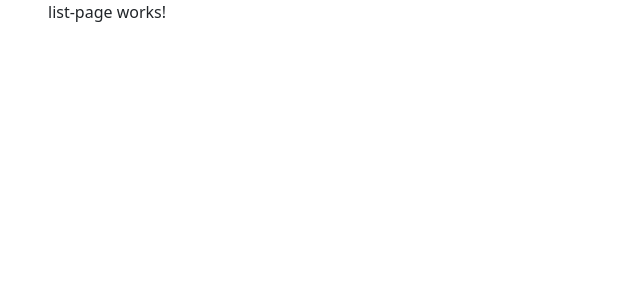
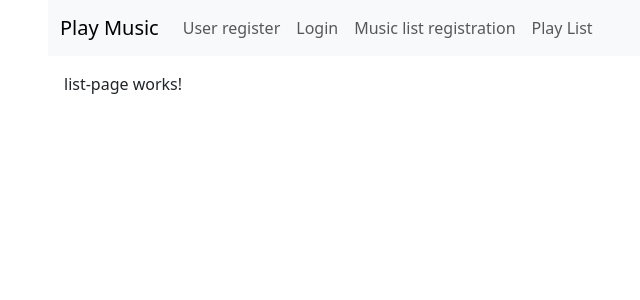
Before and after one commit to felimera/app-playlist-front, an Angular app: page /playlist/list in a window 1280 px wide. Shown: the top 300 px of the page, without its empty margins (34-674 px from the left). Built offline with nearby package versions, Linux system fonts and the light colour scheme.

Commit message:
feature/shared : Creacion del sideNav de la app.

```diff
--- a/src/app/app.component.html
+++ b/src/app/app.component.html
@@ -1 +1,7 @@
-<router-outlet></router-outlet>
+<div>
+  <shared-side-menu />
+</div>
+
+<div class="p-3">
+  <router-outlet></router-outlet>
+</div>
--- /dev/null
+++ b/src/app/shared/components/side-menu/side-menu.component.html
@@ -0,0 +1,15 @@
+<nav class="navbar navbar-expand-lg bg-body-tertiary">
+  <div class="container-fluid">
+    <a class="navbar-brand" routerLink="/playlist/register">Play Music</a>
+    <button class="navbar-toggler" type="button" data-bs-toggle="collapse" data-bs-target="#navbarNavDropdown" aria-controls="navbarNavDropdown" aria-expanded="false" aria-label="Toggle navigation">
+      <span class="navbar-toggler-icon"></span>
+    </button>
+    <div class="collapse navbar-collapse" id="navbarNavDropdown">
+      <ul class="navbar-nav">
+        <li class="nav-item" *ngFor="let item of playlistMenu" class="list-group-item " [routerLink]="[item.route]">
+          <a [class]="isSelectedItem(item.code)" (click)="addTitle(item.code)">{{item.title}}</a>
+        </li>
+      </ul>
+    </div>
+  </div>
+</nav>
--- /dev/null
+++ b/src/app/shared/components/side-menu/side-menu.component.ts
@@ -0,0 +1,30 @@
+import { Component } from '@angular/core';
+import { MenuItem } from '../../interfaces/menu-item.interface';
+
+@Component({
+  selector: 'shared-side-menu',
+  templateUrl: './side-menu.component.html',
+  styles: ``
+})
+export class SideMenuComponent {
+
+  public codeMenu: string = '';
+
+  public playlistMenu: MenuItem[] = [
+    { title: 'User register', route: './auth/sign-up', code: 'A01' },
+    { title: 'Login', route: './auth/login', code: 'A02' },
+    { title: 'Music list registration', route: './playlist/register', code: 'P01' },
+    { title: 'Play List', route: './playlist/list', code: 'P02' },
+  ];
+
+  public addTitle(code: string) {
+    this.codeMenu = code;
+  }
+
+  public isSelectedItem(code: string): string {
+    if (code !== this.codeMenu) {
+      return 'nav-link';
+    }
+    return 'nav-link text-bg-dark';
+  }
+}
--- /dev/null
+++ b/src/app/shared/interfaces/menu-item.interface.ts
@@ -0,0 +1,5 @@
+export interface MenuItem {
+  title: string;
+  route: string;
+  code: string;
+}
```
Also changed, not shown: src/app/shared/shared.module.ts (+11 -1 lines).
